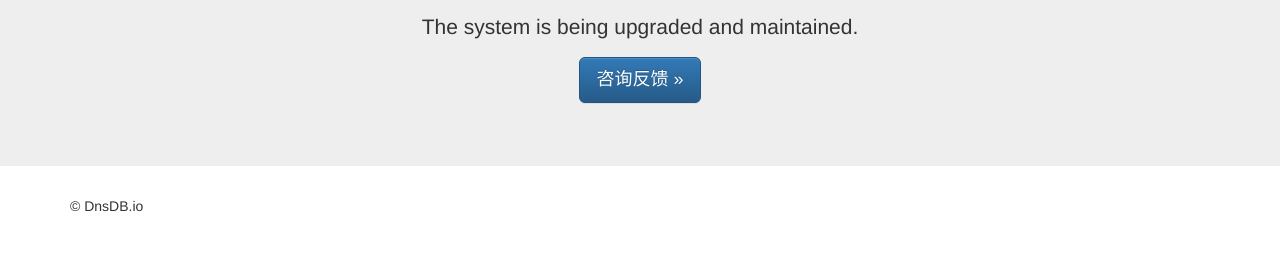
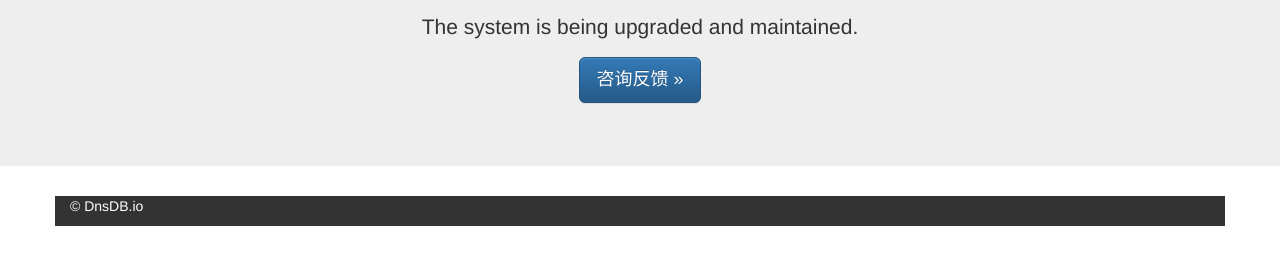
Before and after one commit to dnsdb-team/maintenance-site, a plain HTML site: page index.html in a window 1280 px wide. Shown: the part 230-494 px from the top of the page. Drawn offline with Linux system fonts and the light colour scheme.

Commit message:
修改css测试

```diff
--- a/css/main.css
+++ b/css/main.css
@@ -3,3 +3,8 @@
 /* ==========================================================================
    Author's custom styles
    ========================================================================== */
+
+.maintenance-footer{
+	background: #333;
+	color: #fff;
+}
--- a/index.html
+++ b/index.html
@@ -12,6 +12,7 @@
         <link rel="apple-touch-icon" href="apple-touch-icon.png">
 
         <link rel="stylesheet" href="css/bootstrap.min.css">
+        <link rel="stylesheet" type="text/css" href="css/main.css">
         <style>
             body {
                 padding-top: 50px;
@@ -51,7 +52,7 @@
       </div>
     </div>
 
-    <div class="container">
+    <div class="container maintenance-footer">
       <footer>
         <p>&copy; DnsDB.io</p>
       </footer>
```
